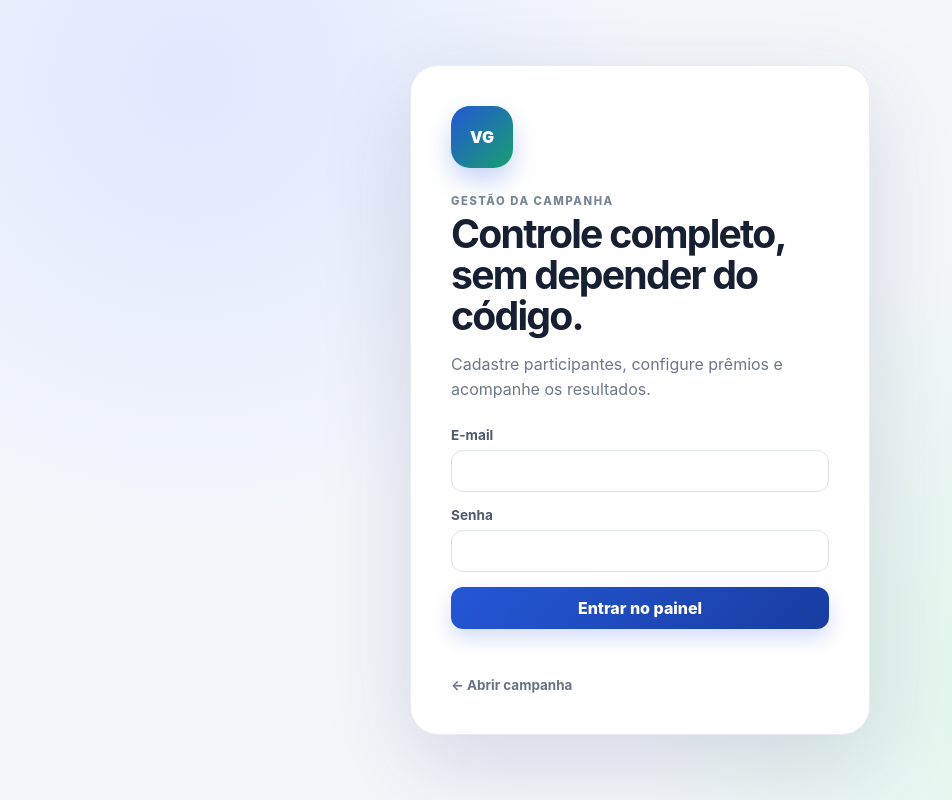
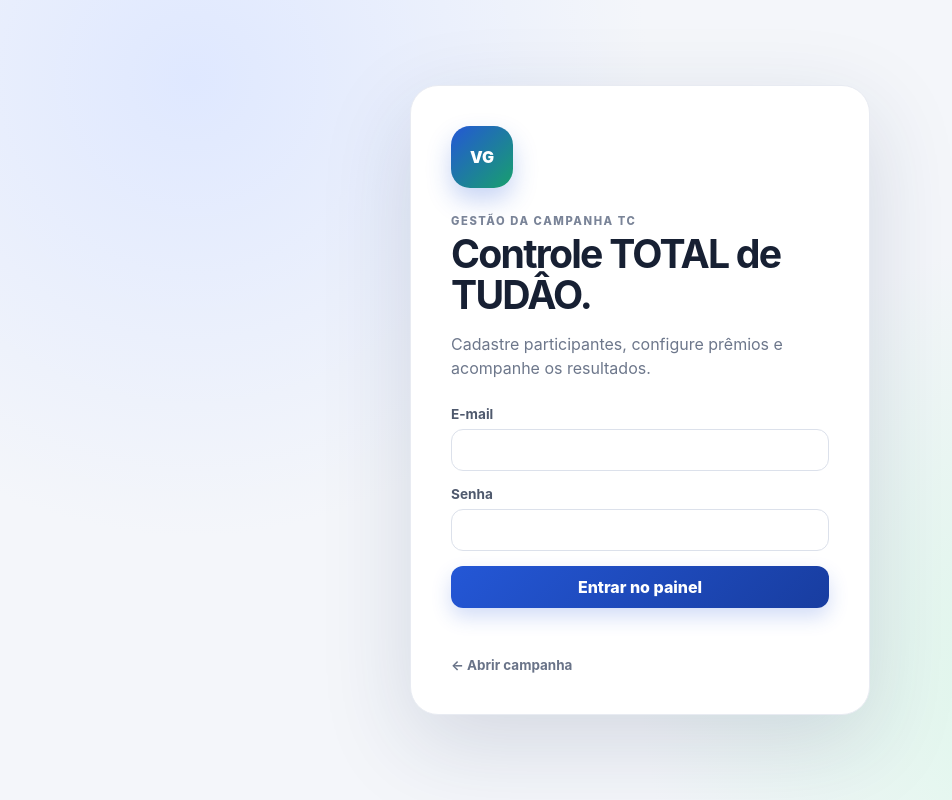
Before and after one commit to ponto-amigo/project-vendeu-ganhou-tc-, a website: page admin.html in a window 1280 px wide. Shown: the whole page, without its empty margins (0-952 px from the left). Drawn offline with Linux system fonts and the light colour scheme; no server answers.

Commit message:
Update login section and campaign management text

```diff
--- a/admin.html
+++ b/admin.html
@@ -1,5 +1,5 @@
 <!DOCTYPE html><html lang="pt-BR"><head><meta charset="UTF-8"><meta name="viewport" content="width=device-width,initial-scale=1"><meta name="robots" content="noindex,nofollow"><title>Painel da campanha</title><link rel="stylesheet" href="admin.css"></head><body>
-<section id="loginPage" class="login-page"><div class="login-card"><div class="brand">VG</div><p class="eyebrow">GESTÃO DA CAMPANHA</p><h1>Controle completo,<br>sem depender do código.</h1><p class="muted">Cadastre participantes, configure prêmios e acompanhe os resultados.</p><form id="loginForm" class="form"><label>E-mail<input id="loginEmail" type="email" autocomplete="username" required></label><label>Senha<input id="loginPassword" type="password" autocomplete="current-password" required></label><button class="btn primary" type="submit">Entrar no painel</button></form><p id="loginError" class="error"></p><a href="/" class="link">← Abrir campanha</a></div></section>
+<section id="loginPage" class="login-page"><div class="login-card"><div class="brand">VG</div><p class="eyebrow">GESTÃO DA CAMPANHA TC</p><h1>Controle TOTAL de TUDÂO.</h1><p class="muted">Cadastre participantes, configure prêmios e acompanhe os resultados.</p><form id="loginForm" class="form"><label>E-mail<input id="loginEmail" type="email" autocomplete="username" required></label><label>Senha<input id="loginPassword" type="password" autocomplete="current-password" required></label><button class="btn primary" type="submit">Entrar no painel</button></form><p id="loginError" class="error"></p><a href="/" class="link">← Abrir campanha</a></div></section>
 <div id="appShell" class="shell hidden"><aside id="sidebar" class="sidebar"><div class="side-brand"><div class="brand small">VG</div><div><strong>Vendeu, Ganhou</strong><span>Painel administrativo</span></div></div><nav><button class="nav active" data-view="dashboard">⌂ Visão geral</button><button class="nav" data-view="participants">♙ Participantes</button><button class="nav" data-view="prizes">★ Prêmios</button><button class="nav" data-view="results">✓ Resultados</button><button class="nav" data-view="settings">⚙ Configurações</button></nav><div class="side-bottom"><a href="/" target="_blank">Abrir campanha ↗</a><button id="logoutBtn">Sair</button></div></aside>
 <main class="main"><header class="top"><button id="menuBtn" class="menu">☰</button><div><p id="pageEye" class="eyebrow">PAINEL</p><h2 id="pageTitle">Visão geral</h2></div><div class="admin-chip"><i></i><span id="adminEmail">Administrador</span></div></header><div id="systemAlert" class="alert hidden"></div>
 <section id="view-dashboard" class="view active"><div id="metrics" class="metrics"></div><div class="grid2"><article class="panel"><div class="panel-head"><div><p class="eyebrow">MOVIMENTAÇÃO</p><h3>Resultados recentes</h3></div><button class="text-btn" data-view="results">Ver todos</button></div><div class="table-wrap"><table><thead><tr><th>Participante</th><th>Prêmio</th><th>Data</th></tr></thead><tbody id="recentBody"></tbody></table></div></article><article class="panel"><div class="panel-head"><div><p class="eyebrow">ESTRUTURA</p><h3>Status do sistema</h3></div></div><div id="health" class="health"></div></article></div></section>
```
